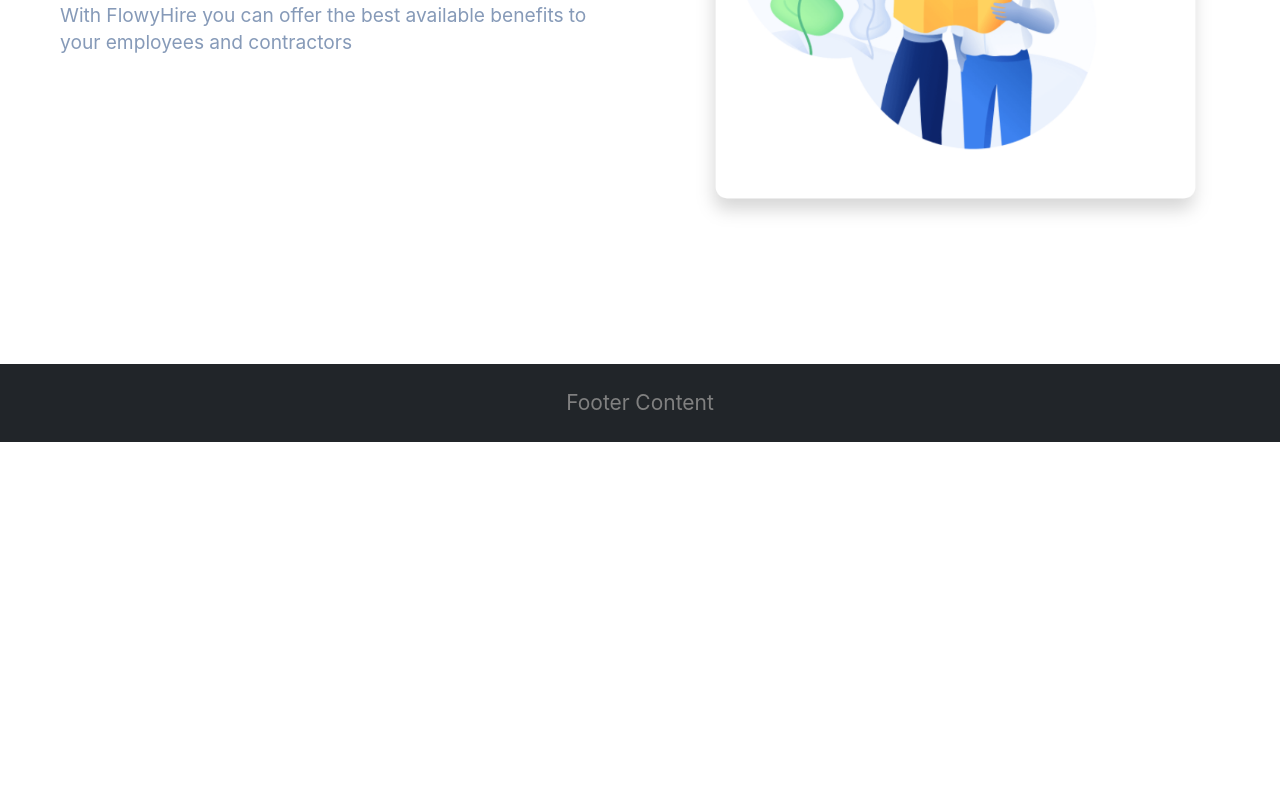
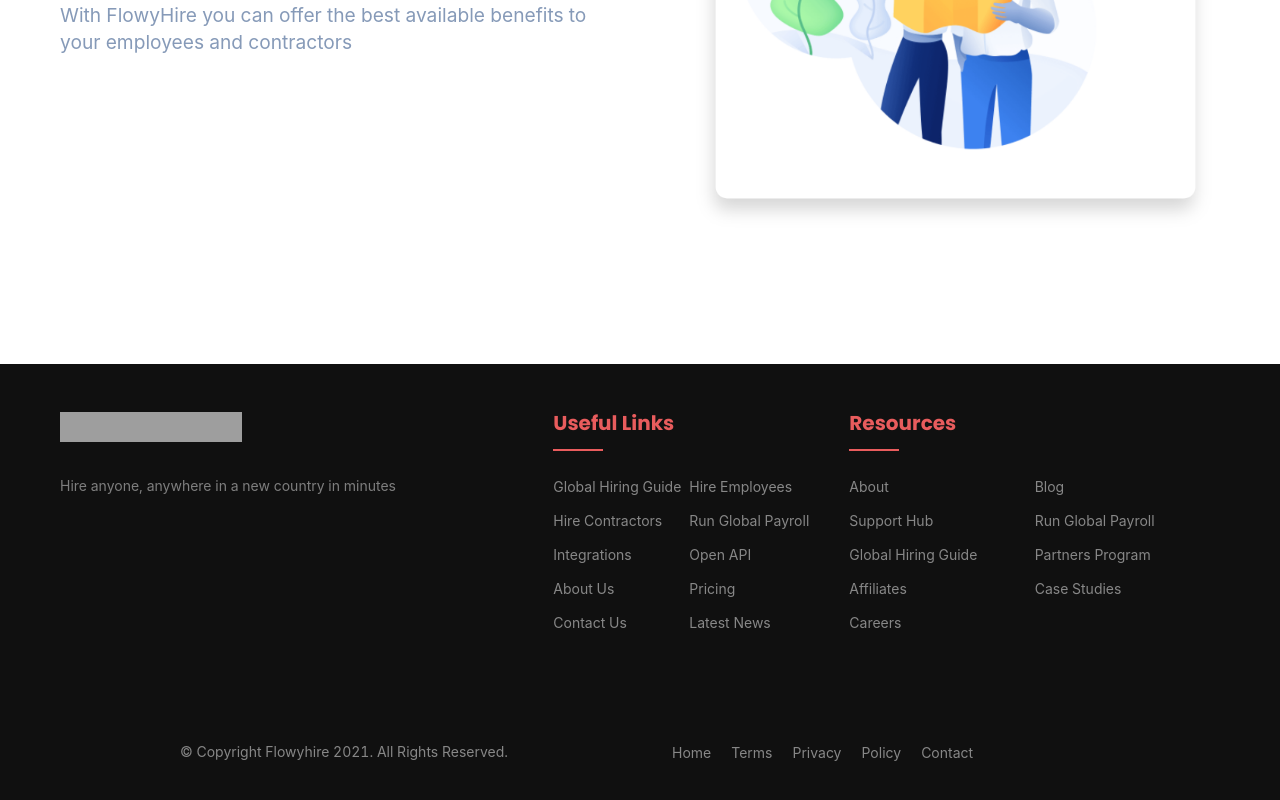
Before and after one commit to akram-tello/flowyhire, a Next.js app: page / in a window 1280 px wide. Shown: the part 3003-3803 px from the top of the page. Before the commit the page ends 3445 px from the top, so only its background shows below. Built offline with nearby package versions, Linux system fonts and the light colour scheme; no server answers; grey boxes are pictures that could not be loaded.

Commit message:
add footer

```diff
--- /dev/null
+++ b/components/Footer/FooterElements.js
@@ -0,0 +1,5 @@
+import styled from 'styled-components';
+
+export const Logo = styled.img` {
+  margin-inline-end: 2rem;
+}`;
--- a/components/Footer/index.js
+++ b/components/Footer/index.js
@@ -1,11 +1,102 @@
-import React from 'react'
+import React from "react";
+import { Container } from "../Layout/LayoutElements";
+import { Logo } from "./FooterElements";
+const index = () => {
+    return (
+        <>
+            <footer class="footer-section">
+                <div class="">
+                    <Container>
+                        <div class="footer-content pt-5 pb-5">
+                            <div class="row">
+                                <div class="col-xl-5 col-lg-5 mb-50">
+                                    <div class="footer-widget">
+                                        <div class="footer-logo">
+                                            <Logo
+                                                src="https://uploads-ssl.webflow.com/615c1a090c4d2f60e01faad3/615c1d123404b3d35c6fb81e_flowyhire.png"
+                                                width={182}
+                                                height={30}
+                                            />
+                                        </div>
+                                        <div class="footer-text">
+                                            <p>Hire anyone, anywhere in a new country in minutes</p>
+                                        </div>
+                                    </div>
+                                </div>
+                                <div class="col-xl-3 col-lg-3 col-md-6 mb-30">
+                                    <div class="footer-widget">
+                                        <div class="footer-widget-heading">
+                                            <h3>Useful Links</h3>
+                                        </div>
+                                        <ul>
+                                            <li><a href="#">Global Hiring Guide</a></li>
+                                            <li><a href="#">Hire Employees</a></li>
+                                            <li><a href="#">Hire Contractors</a></li>
+                                            <li><a href="#">Run Global Payroll</a></li>
+                                            <li><a href="#">Integrations</a></li>
+                                            <li><a href="#">Open API</a></li>
+                                            <li><a href="#">About us</a></li>
+                                            <li><a href="#">Pricing</a></li>
+                                            <li><a href="#">Contact us</a></li>
+                                            <li><a href="#">Latest News</a></li>
+                                        </ul>
+                                    </div>
+                                </div>
+                                <div class="col-xl-4 col-lg-4 col-md-6 mb-50">
+                                    <div class="footer-widget">
+                                        <div class="footer-widget-heading">
+                                            <h3>Resources</h3>
+                                        </div>
+                                        <div class="footer-text mb-25">
+                                            <ul>
+                                                <li><a href="#">About</a></li>
+                                                <li><a href="#">Blog </a></li>
+                                                <li><a href="#">Support Hub</a></li>
+                                                <li><a href="#">Run Global Payroll</a></li>
+                                                <li><a href="#">Global Hiring Guide</a></li>
+                                                <li><a href="#">Partners Program</a></li>
+                                                <li><a href="#">Affiliates</a></li>
+                                                <li><a href="#">Case Studies</a></li>
+                                                <li><a href="#">Careers</a></li>
+                                            </ul>
+                                        </div>
+                                        <div class="subscribe-form">
+                                            <form action="#">
 
-const Footer = () => {
-    return (
-        <div className="bg-dark text-white">
-            <p className="text-center p-4 m-0">Footer Content</p>
-        </div>
+                                                <button><i class="fab fa-telegram-plane"></i></button>
+                                            </form>
+                                        </div>
+                                    </div>
+                                </div>
+                            </div>
+                        </div>
+                    </Container>
+                </div>
+                <div class="footer-content pt-5 pb-5">
+                    <Container>
+                        <div class="row">
+                            <div class="col-xl-6 col-lg-6 text-center text-lg-left">
+                                <div class="copyright-text">
+                                    <p>© Copyright Flowyhire 2021. All Rights Reserved.</p>
+                                </div>
+                            </div>
+                            <div class="col-xl-6 col-lg-6 d-none d-lg-block text-right">
+                                <div class="footer-menu">
+                                    <ul>
+                                        <li><a href="#">Home</a></li>
+                                        <li><a href="#">Terms</a></li>
+                                        <li><a href="#">Privacy</a></li>
+                                        <li><a href="#">Policy</a></li>
+                                        <li><a href="#">Contact</a></li>
+                                    </ul>
+                                </div>
+                            </div>
+                        </div>
+                    </Container>
+                </div>
+            </footer>
+        </>
     )
 }
 
-export default Footer
+export default index;
--- a/styles/global.scss
+++ b/styles/global.scss
@@ -84,3 +84,166 @@
 .about-block-image svg {
     text-align: center;
 }
+
+
+// footer styles
+ul {
+  margin: 0px;
+  padding: 0px;
+}
+.footer-section {
+background: #101010;
+position: relative;
+}
+.footer-cta {
+border-bottom: 1px solid #373636;
+}
+.single-cta i {
+color: #e95c5d;
+font-size: 30px;
+float: left;
+margin-top: 8px;
+}
+.cta-text {
+padding-left: 15px;
+display: inline-block;
+}
+.cta-text h4 {
+color: #fff;
+font-size: 20px;
+font-weight: 600;
+margin-bottom: 2px;
+}
+.cta-text span {
+color: #757575;
+font-size: 15px;
+}
+.footer-content {
+position: relative;
+z-index: 2;
+}
+.footer-pattern img {
+position: absolute;
+top: 0;
+left: 0;
+height: 330px;
+background-size: cover;
+background-position: 100% 100%;
+}
+.footer-logo {
+margin-bottom: 30px;
+}
+.footer-logo img {
+  max-width: 200px;
+}
+.footer-text p {
+margin-bottom: 14px;
+font-size: 14px;
+    color: #7e7e7e;
+line-height: 28px;
+}
+.footer-social-icon span {
+color: #fff;
+display: block;
+font-size: 20px;
+font-weight: 700;
+font-family: 'Poppins', sans-serif;
+margin-bottom: 20px;
+}
+.footer-social-icon a {
+color: #fff;
+font-size: 16px;
+margin-right: 15px;
+}
+.footer-social-icon i {
+height: 40px;
+width: 40px;
+text-align: center;
+line-height: 38px;
+border-radius: 50%;
+}
+.facebook-bg{
+background: #3B5998;
+}
+.twitter-bg{
+background: #55ACEE;
+}
+.google-bg{
+background: #DD4B39;
+}
+.footer-widget-heading h3 {
+color: #fff;
+font-size: 20px;
+font-weight: 600;
+margin-bottom: 40px;
+position: relative;
+}
+.footer-widget-heading h3::before {
+content: "";
+position: absolute;
+left: 0;
+bottom: -15px;
+height: 2px;
+width: 50px;
+background: #e95c5d;
+}
+.footer-widget ul li {
+display: inline-block;
+float: left;
+width: 50%;
+margin-bottom: 12px;
+}
+.footer-widget ul li a:hover{
+color: #e95c5d;
+}
+.footer-widget ul li a {
+color: #878787;
+text-transform: capitalize;
+}
+.subscribe-form {
+position: relative;
+overflow: hidden;
+}
+.subscribe-form input {
+width: 100%;
+padding: 14px 28px;
+background: #2E2E2E;
+border: 1px solid #2E2E2E;
+color: #fff;
+}
+.subscribe-form button {
+  position: absolute;
+  right: 0;
+  background: #e95c5d;
+  padding: 13px 20px;
+  border: 1px solid #e95c5d;
+  top: 0;
+}
+.subscribe-form button i {
+color: #fff;
+font-size: 22px;
+transform: rotate(-6deg);
+}
+.copyright-area{
+background: #202020;
+padding: 25px 0;
+}
+.copyright-text p {
+margin: 0;
+font-size: 14px;
+color: #878787;
+}
+.copyright-text p a{
+color: #e95c5d;
+}
+.footer-menu li {
+display: inline-block;
+margin-left: 20px;
+}
+.footer-menu li:hover a{
+color: #e95c5d;
+}
+.footer-menu li a {
+font-size: 14px;
+color: #878787;
+}
```
Also changed, not shown: components/Footer/Footer.mudule.scss (deleted).
